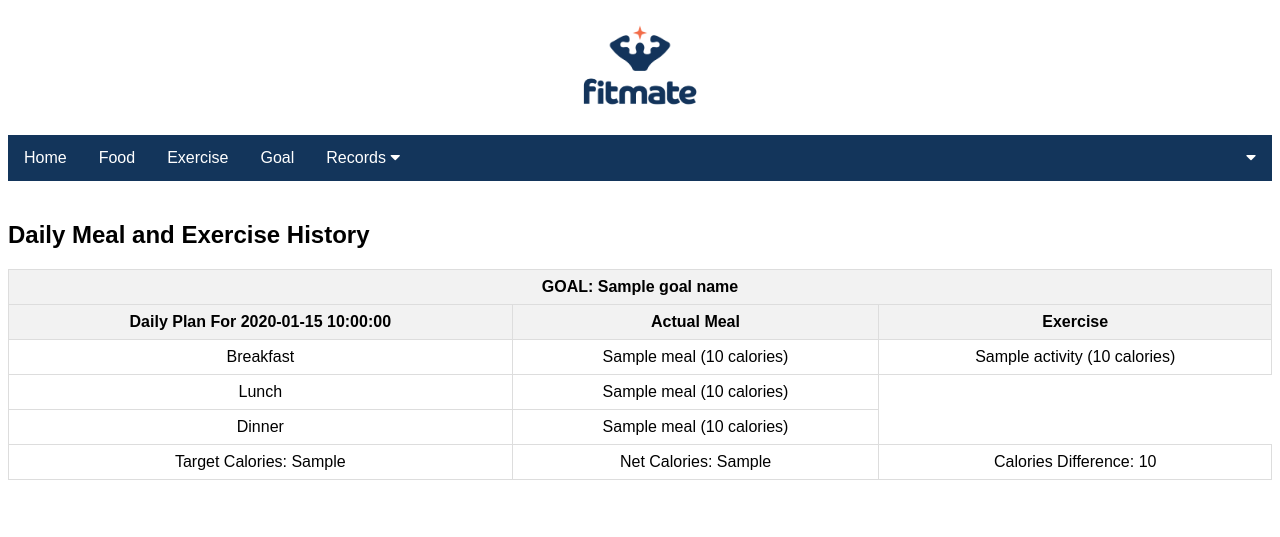
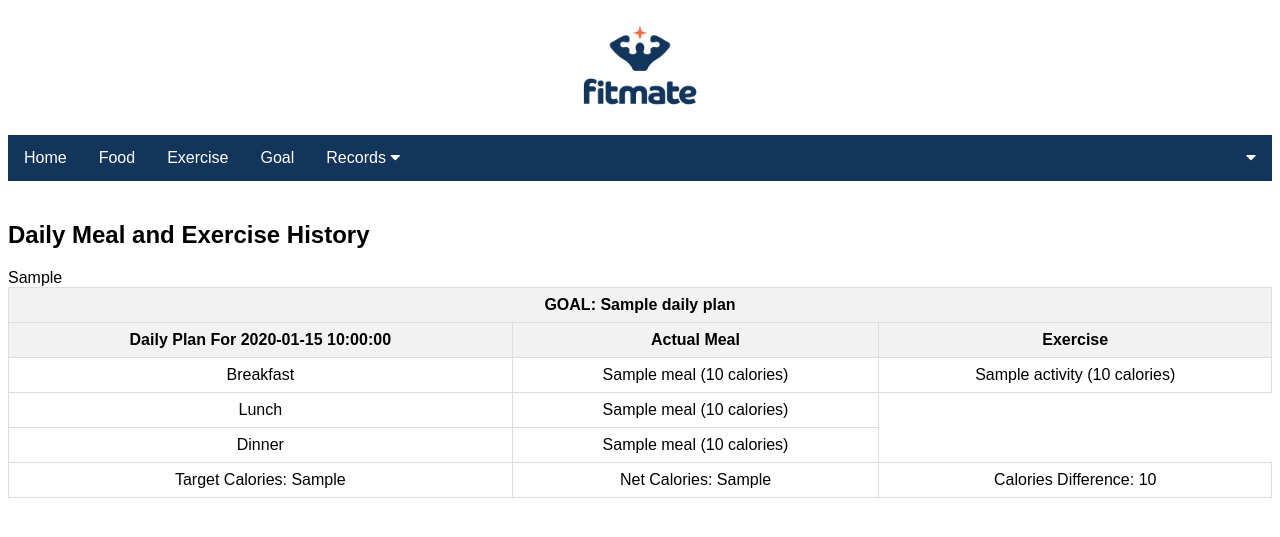
Before and after one commit to renukaramm/DatabaseSystems, a Flask app: template fitmate/templates/dailyplan.html in a window 1280 px wide. Shown: the top 537 px of the page. Run offline with Flask 3, Linux system fonts and the light colour scheme; the template is opened without the code that fills it: most values are stand-ins (such as "Sample title", 1, 10 or a date in 2020).

Commit message:
fixed records > daily plan

```diff
--- a/fitmate/app.py
+++ b/fitmate/app.py
@@ -747,21 +747,22 @@ def daily_plan():
     user_id = user['id']
     # Fetch the daily plans with associated meals and calories gained from the database
     actual_meal_query = """
-            SELECT dp.daily_plan_id, dp.goal_id, dp.date, dp.net_calories,
-                   m.calories_gained, m.food_name, m.meal_timeframe, m.meal_id
-            FROM daily_plan dp
-            JOIN goals g ON dp.goal_id = g.goal_id
-            LEFT JOIN meal m ON dp.daily_plan_id = m.daily_plan_id AND m.meal_type = 'actual'
-            WHERE g.user_id = %s
-        """
+        SELECT dp.daily_plan_id, dp.goal_id, dp.date, dp.net_calories,
+               m.calories_gained, m.food_name, m.meal_timeframe, m.meal_id,
+               g.goal_name, g.target_calories  -- Include the goal_name and target_calories columns
+        FROM daily_plan dp
+        JOIN goals g ON dp.goal_id = g.goal_id
+        LEFT JOIN meal m ON dp.daily_plan_id = m.daily_plan_id AND m.meal_type = 'actual'
+        WHERE g.user_id = %s
+    """
 
     exercise_query = """
-            SELECT dp.daily_plan_id, e.exercise_id, e.exercise_type, e.activity, e.description, e.calories_burnt
-            FROM daily_plan dp
-            JOIN goals g ON dp.goal_id = g.goal_id
-            LEFT JOIN exercise e ON dp.daily_plan_id = e.daily_plan_id
-            WHERE g.user_id = %s
-        """
+        SELECT dp.daily_plan_id, e.exercise_id, e.exercise_type, e.activity, e.description, e.calories_burnt
+        FROM daily_plan dp
+        JOIN goals g ON dp.goal_id = g.goal_id
+        LEFT JOIN exercise e ON dp.daily_plan_id = e.daily_plan_id
+        WHERE g.user_id = %s
+    """
 
     values = (user_id,)  # Pass user_id as a tuple
 
@@ -780,6 +781,8 @@ def daily_plan():
                 'goal_id': row[1],  # Access the column value by index
                 'date': row[2],  # Access the column value by index
                 'net_calories': row[3],  # Access the column value by index
+                'goal_name': row[8],  # Access the goal_name column value by index
+                'target_calories': row[9],  # Access the target_calories column value by index
                 'breakfast_meals': [],
                 'lunch_meals': [],
                 'dinner_meals': [],
@@ -822,23 +825,9 @@ def daily_plan():
 
     daily_plans = list(daily_plans.values())
 
-    # Set a default value for target_calories and goal_name, this is to prevent error on homepage when there are no goals
-    target_calories = 2000
-    goal_name = "Nameless"
+    return render_template('dailyplan.html', user=user, daily_plans=daily_plans)
 
-    for dp in daily_plans:
-        goal_id = dp['goal_id']
 
-        # Fetch the goal data to get the target calories
-        goal_query = "SELECT target_calories, goal_name FROM goals WHERE goal_id = %s"
-        cursor.execute(goal_query, (goal_id,))
-        goal_data = cursor.fetchone()
-
-        if goal_data:
-            target_calories = goal_data[0]
-            goal_name = goal_data[1]
-
-    return render_template('dailyplan.html', user=user, daily_plans=daily_plans, target_calories=target_calories, goal_name=goal_name)
 
 # Inside the profile route, pass the user data to the profile.html template.
 @app.route('/profile')
--- a/fitmate/templates/dailyplan.html
+++ b/fitmate/templates/dailyplan.html
@@ -138,9 +138,10 @@
 
 {% if daily_plans %}
   {% for daily_plan in daily_plans %}
+     <div>{{daily_plan}}</div>
     <table>
         <tr>
-            <th colspan="3">GOAL: {{ goal_name }}</th>
+            <th colspan="3">GOAL: {{ daily_plan.goal_name }}</th>
         </tr>
         <tr>
             <th>Daily Plan For {{daily_plan.date}}</th>
@@ -187,9 +188,9 @@
         <tr></tr>
         <tr></tr>
         <tr>
-            <td rowspan="3">Target Calories: {{ target_calories }}</td>
+            <td rowspan="3">Target Calories: {{ daily_plan.target_calories }}</td>
             <td rowspan="3">Net Calories: {{ daily_plan.net_calories }}</td>
-            <td rowspan="3">Calories Difference: {{ daily_plan.net_calories - target_calories }}</td>
+            <td rowspan="3">Calories Difference: {{ daily_plan.net_calories - daily_plan.target_calories }}</td>
         </tr>
     </table>
   <br><br>
```
